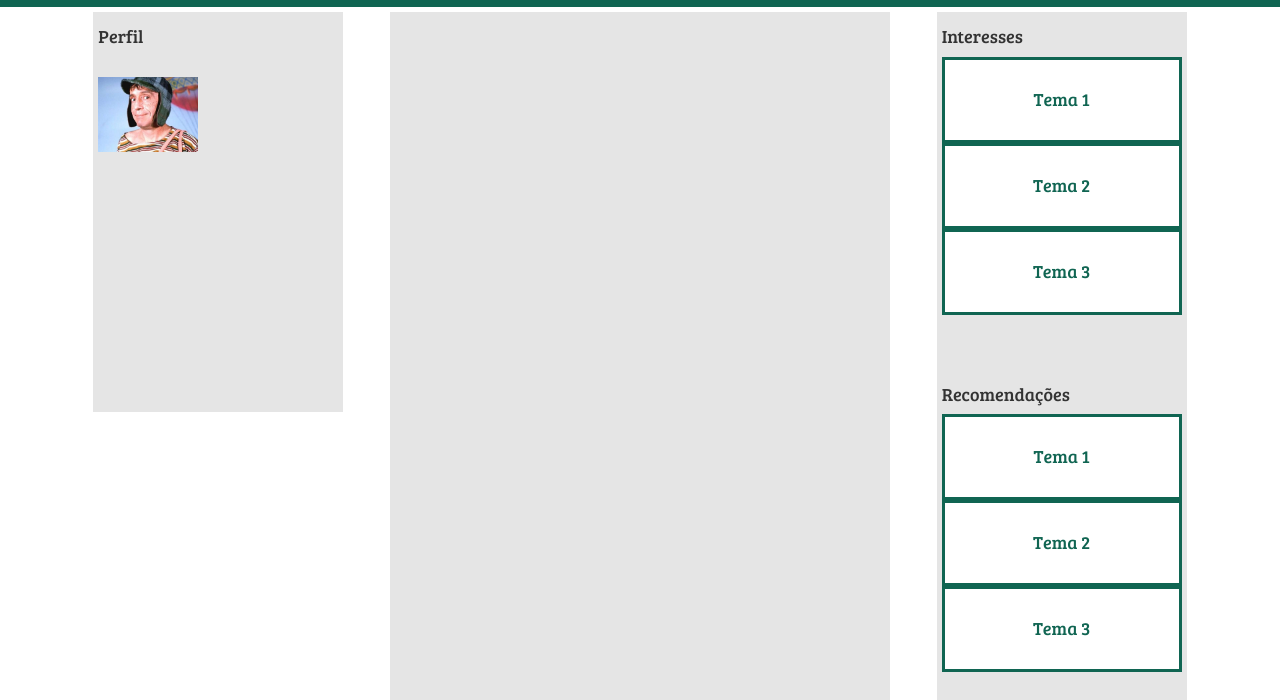
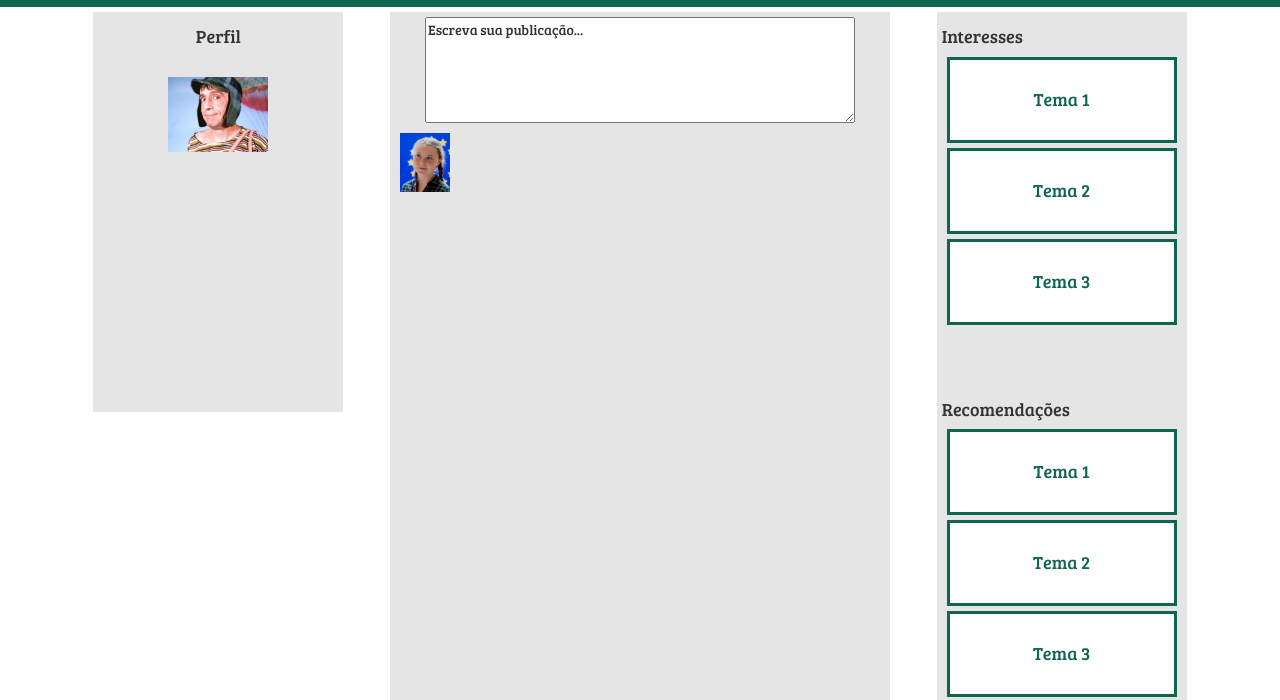
Before and after one commit to Coutinho-Juliana/ecotech, a plain HTML site: page feed.html in a window 1280 px wide. Shown: the part 100-800 px from the top of the page. Drawn offline with nearby package versions, Linux system fonts and the light colour scheme.

Commit message:
atualizações no feed

```diff
--- a/css/estilo.css
+++ b/css/estilo.css
@@ -138,6 +138,8 @@ form{
     width: 250px;
     height: 400px;
     float: left;
+    text-align: center;
+
 }
 
 .posts{
@@ -146,6 +148,7 @@ form{
     padding: 5px;
     width: 500px;
     height: 800px;
+    text-align: center;
     /* float: left; */
 }
 
@@ -165,6 +168,7 @@ form{
 
 .img-perfil{
     max-width: 100px;
+    justify-content: center;
 }
 
 .subtema-interesse{
@@ -172,6 +176,7 @@ form{
     background-color: white;
     color: #106552;
     text-align: center;
+    margin: 5px;
 }
 
 .subtema-recomendacoes{
@@ -179,4 +184,11 @@ form{
     background-color: white;
     color: #106552;
     text-align: center;
+    margin: 5px;
 }
+
+.img-perfil-friend{
+    max-width: 50px;
+    float: left;
+    margin: 5px;
+}
--- a/feed.html
+++ b/feed.html
@@ -47,6 +47,14 @@
     </div>
 
     <div class="posts">
+
+        <textarea name="escreva-post" id="escreva-post" cols="65" rows="5">Escreva sua publicação...</textarea>
+
+        <div class="post-feed">
+
+            <img src="img/greta2.png" alt="" class="img-perfil-friend">
+
+        </div>
 
     </div>
 
```
